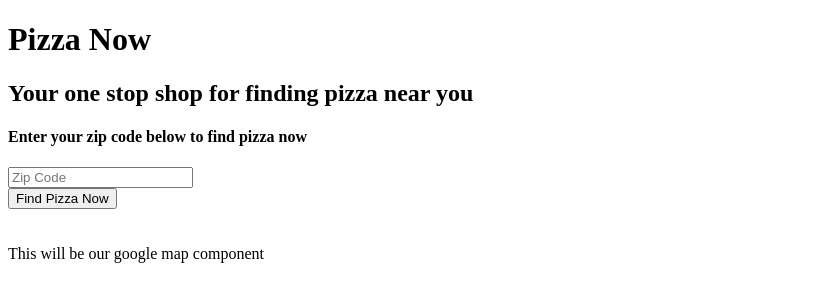
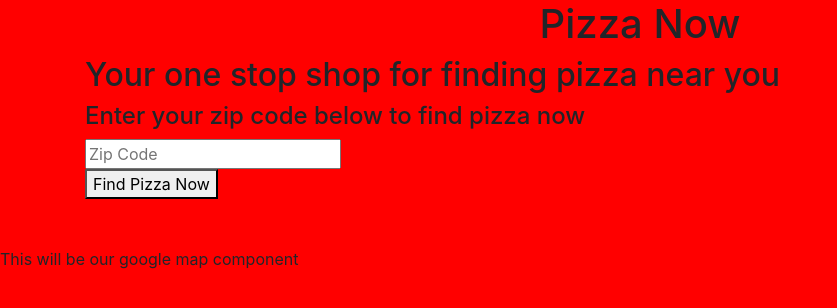
Before and after one commit to Brock-Gibson/Pizza-Now, a React (Create React App) app: page / in a window 1280 px wide. Shown: the top 308 px of the page, without its empty margins (0-837 px from the left). Built offline with nearby package versions, Linux system fonts and the light colour scheme.

Commit message:
Added some css and basic styling

```diff
--- a/package.json
+++ b/package.json
@@ -4,10 +4,14 @@
   "private": true,
   "dependencies": {
     "axios": "^0.18.0",
+    "bootstrap": "^4.1.3",
+    "jquery": "^3.3.1",
+    "popper.js": "^1.14.5",
     "react": "^16.6.1",
     "react-dom": "^16.6.1",
     "react-router-dom": "^4.3.1",
-    "react-scripts": "2.1.1"
+    "react-scripts": "2.1.1",
+    "reactstrap": "^6.5.0"
   },
   "scripts": {
     "start": "react-scripts start",
--- /dev/null
+++ b/public/index.css
@@ -0,0 +1,3 @@
+body {
+  background-color: red !important;
+}
--- a/public/index.html
+++ b/public/index.html
@@ -3,6 +3,7 @@
   <head>
     <meta charset="utf-8" />
     <link rel="shortcut icon" href="%PUBLIC_URL%/pizza.ico" />
+    <link rel="stylesheet" href="%PUBLIC_URL%/index.css" />
     <meta
       name="viewport"
       content="width=device-width, initial-scale=1, shrink-to-fit=no"
--- a/src/App.js
+++ b/src/App.js
@@ -2,6 +2,7 @@ import React from "react";
 import { BrowserRouter as Router, Route, Link } from "react-router-dom";
 import axios from "axios";
 import Map from "./Map";
+import "./App.css";
 
 class App extends React.Component {
   constructor(props) {
@@ -55,8 +56,8 @@ class App extends React.Component {
   render() {
     return (
       <React.Fragment>
-        <div>
-          <h1>Pizza Now</h1>
+        <div className="container">
+          <h1 className="text-center">Pizza Now</h1>
           <h2>Your one stop shop for finding pizza near you</h2>
 
           <h4>Enter your zip code below to find pizza now</h4>
```
Also changed, not shown: src/index.js (+7 -5 lines), src/App.css (added), 1 other file (tests, documents, lock files or other folders).
